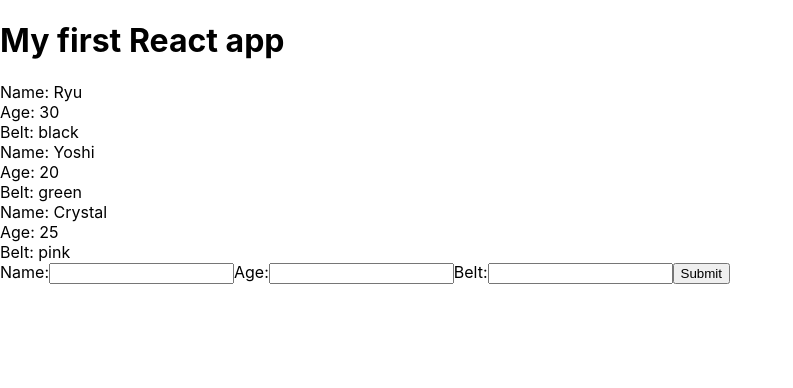
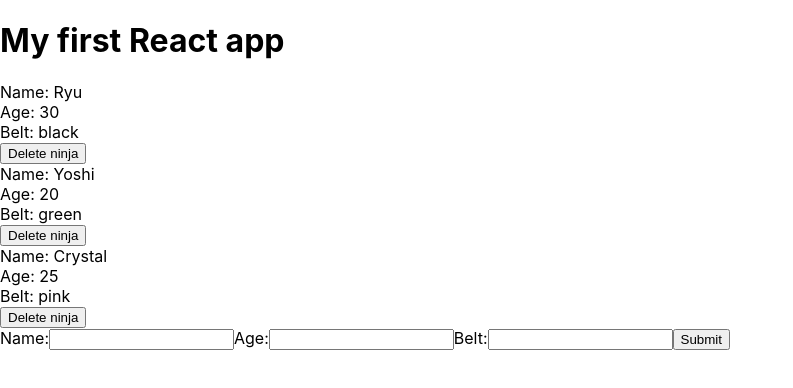
Before and after one commit to arjavpd/FirstApp, a React (Create React App) app in the folder myapp/: page / in a window 1280 px wide. Shown: the top 388 px of the page, without its empty margins (0-793 px from the left). Built offline with nearby package versions, Linux system fonts and the light colour scheme.

Commit message:
delete ninja feature

```diff
--- a/myapp/src/App.js
+++ b/myapp/src/App.js
@@ -19,12 +19,21 @@
 			ninjas: ninjasCopy,
 		});
 	};
+	deleteNinja = id => {
+		let ninjasCopy = this.state.ninjas.filter(ninja => {
+			return ninja.id != id;
+			//returning false, filters the item out of the list
+		});
+		this.setState({
+			ninjas: ninjasCopy,
+		});
+	};
 	render() {
 		console.log(this.props); //use 'this.props' to access props
 		return (
 			<div className="App">
 				<h1>My first React app</h1>
-				<Ninjas ninjas={this.state.ninjas} />
+				<Ninjas deleteNinja={this.deleteNinja} ninjas={this.state.ninjas} />
 				<AddNinja addNinja={this.addNinja} />
 			</div>
 		);
--- a/myapp/src/Ninjas.js
+++ b/myapp/src/Ninjas.js
@@ -1,12 +1,14 @@
+//function because Ninjas is a UI component
 import React from 'react';
 
-const Ninjas = ({ninjas}) => {
+const Ninjas = ({ninjas, deleteNinja}) => {
 	const ninjaList = ninjas.map(ninja => {
 		return (
 			<div className="ninja" key={ninja.id}>
 				<div>Name: {ninja.name}</div>
 				<div>Age: {ninja.age}</div>
 				<div>Belt: {ninja.belt}</div>
+				<button onClick={() => deleteNinja(ninja.id)}>Delete ninja</button>
 			</div>
 		);
 	});
```
